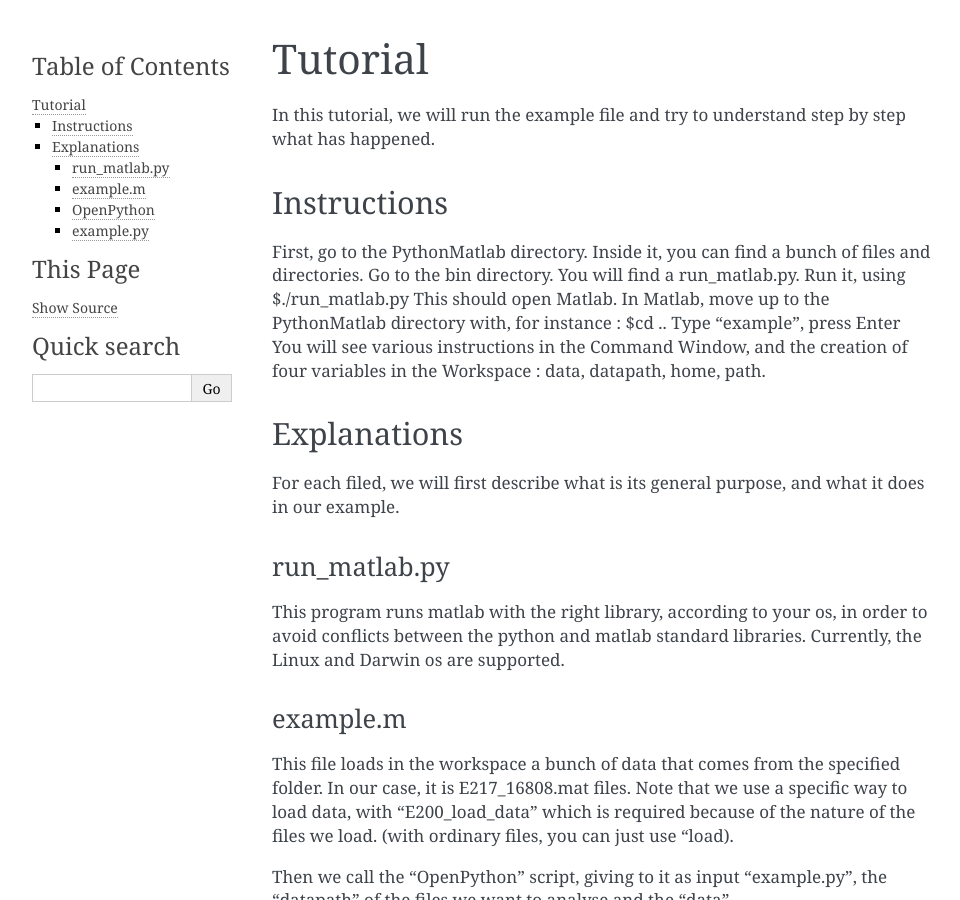
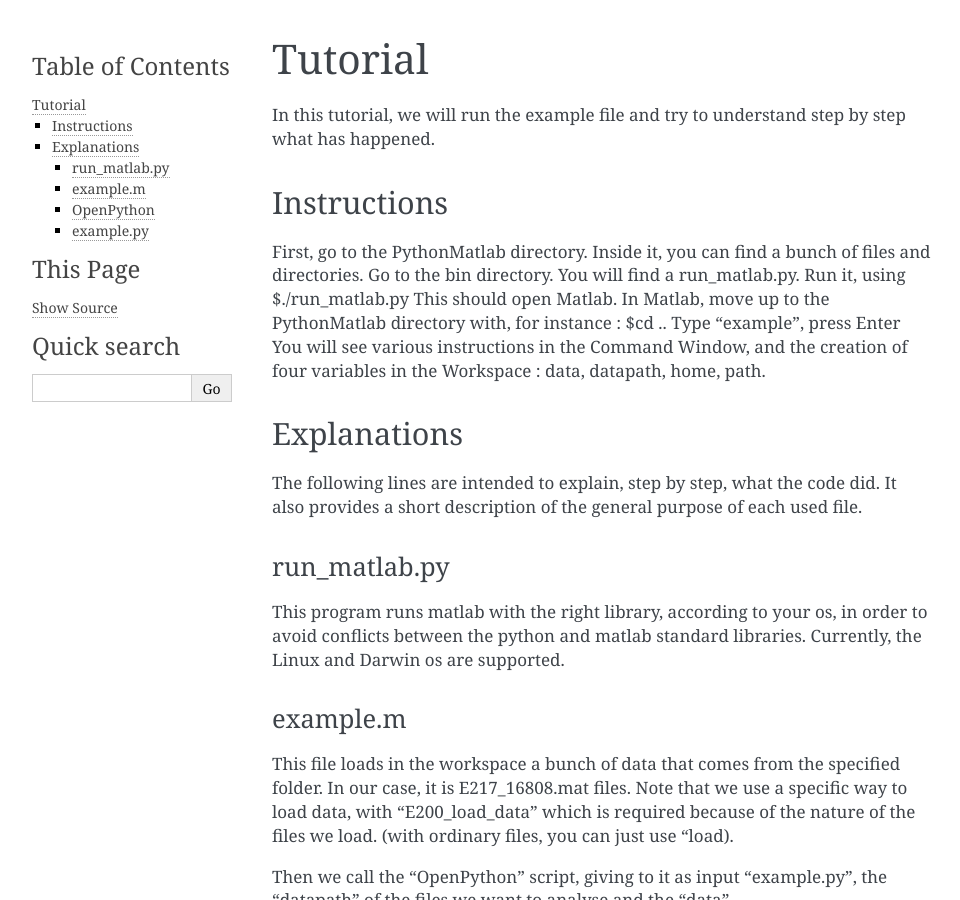
Before and after one commit to CVML/PythonMatlab, a Sphinx documentation site: the page built from docs/source/Tutorial.rst, in a window 1280 px wide and 900 px high. Shown: the whole window, without its empty margins (148-1108 px from the left). Built offline with Sphinx 7.4.7, drawn with Linux system fonts in a browser that asks for light colours; formulas are drawn with MathJax 3.

```diff
--- a/docs/source/Tutorial.rst
+++ b/docs/source/Tutorial.rst
@@ -20,7 +20,7 @@
 Explanations
 ============
 
-For each filed, we will first describe what is its general purpose, and what it does in our example.
+The following lines are intended to explain, step by step, what the code did. It also provides a short description of the general purpose of each used file.
 
 -------------
 run_matlab.py
```
Also changed, not shown: docs/source/ProgramDescription.rst (+5 -5 lines), 2 other files.
